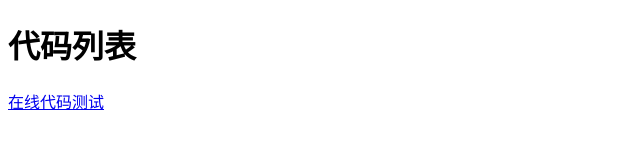
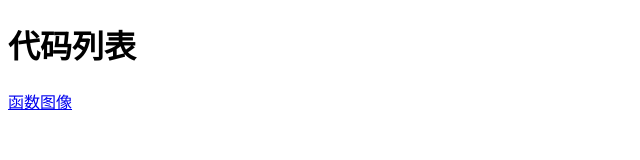
Before and after one commit to Zhengxin-CODE/textonline, a plain HTML site: page index.html in a window 1280 px wide. Shown: the full height of the page, 0-640 px from the left. Drawn offline with Linux system fonts and the light colour scheme.

Commit message:
Update index.html

```diff
--- a/index.html
+++ b/index.html
@@ -2,10 +2,10 @@
 <html>
 <head>
 <meta charset="utf-8">
-<title>Hi!</title>
+<title>在线代码测试</title>
 </head>
 <body>
     <h1>代码列表</h1>
-    <p><a href="https://Zhengxin-CODE.github.io/textonline/code/vsbm.html">在线代码测试</a></p>
+    <p><a href="https://Zhengxin-CODE.github.io/textonline/code/vsbm.html">函数图像</a></p>
 </body>
 </html>
```
